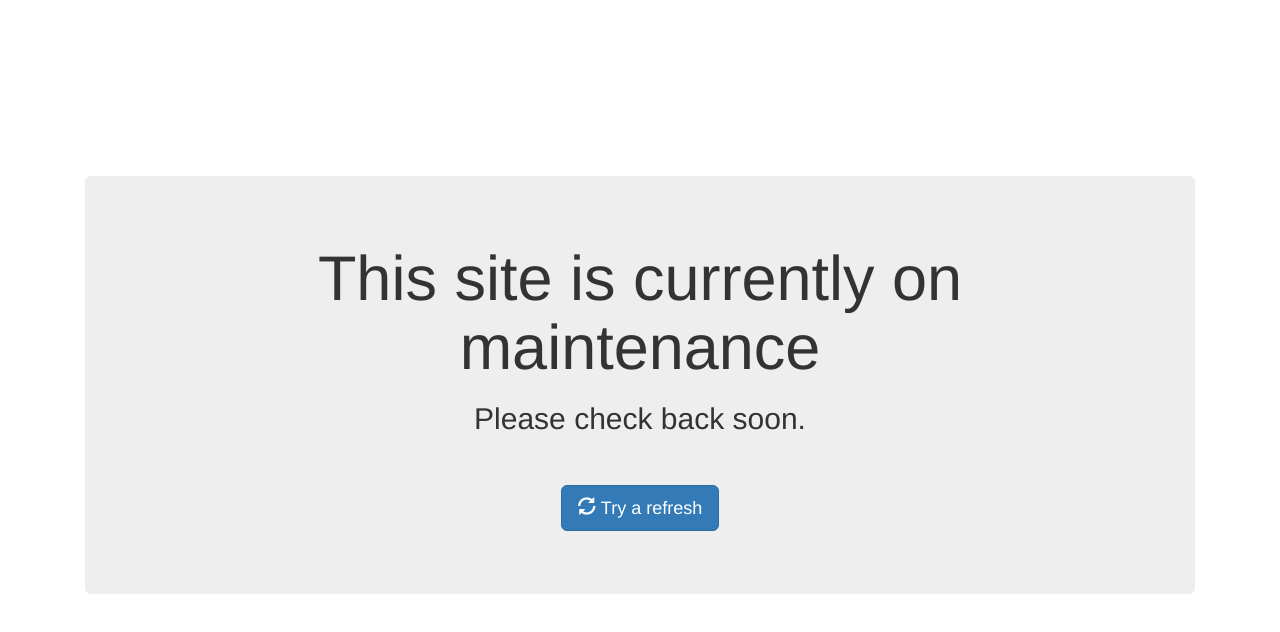
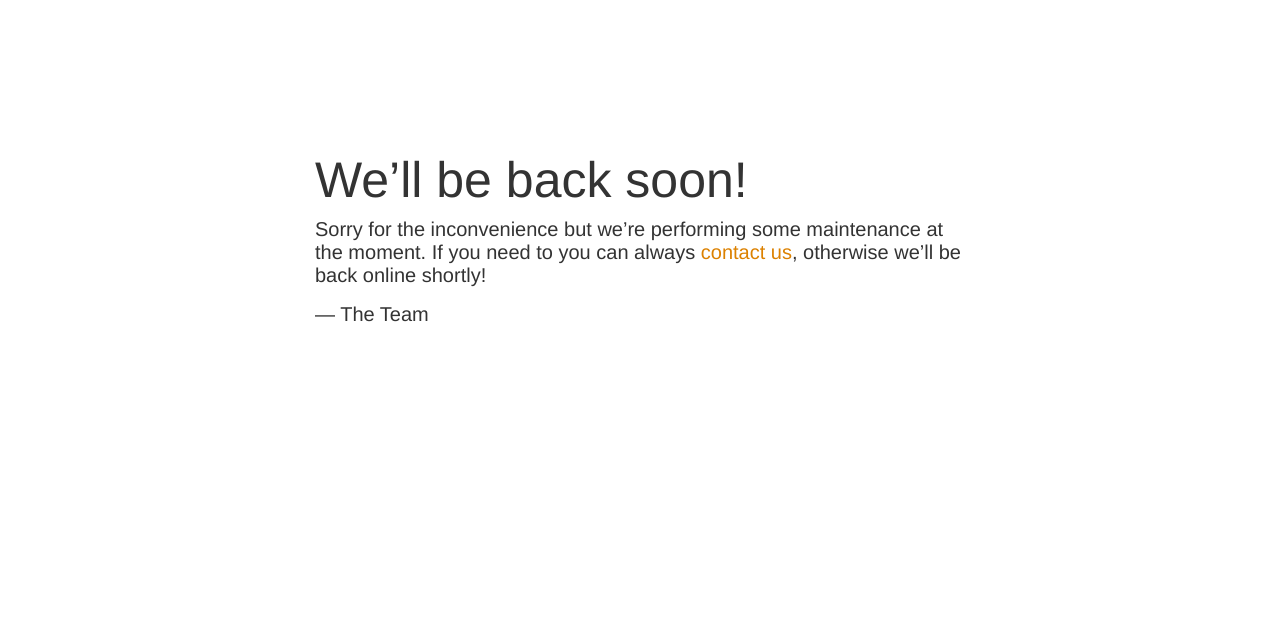
Before and after one commit to popoyorc/nginx, a plain HTML site: page src/index.html in a window 1280 px wide. Drawn offline with nearby package versions, Linux system fonts and the light colour scheme.

Commit message:
Auto-committing 'index.html'

```diff
--- a/src/index.html
+++ b/src/index.html
@@ -1,43 +1,32 @@
   <!DOCTYPE html>
-<html lang="en">
+  <html>
     <head>
-    <meta charset="UTF-8">
-    <title>Site on Maintenance</title>
-    <link rel="stylesheet" href="https://maxcdn.bootstrapcdn.com/bootstrap/3.3.7/css/bootstrap.min.css"
-          integrity="sha384-BVYiiSIFeK1dGmJRAkycuHAHRg32OmUcww7on3RYdg4Va+PmSTsz/K68vbdEjh4u" crossorigin="anonymous">
+      <link href="https://fonts.googleapis.com/icon?family=Material+Icons" rel="stylesheet">
+      <meta name="viewport" content="width=device-width, initial-scale=1.0"/>
+      <title>Site Maintenance</title>
+
+
+      <link rel="stylesheet" type="text/css" href="css/bootstrap.min.css">
+
       <style>
-        .vertical-align-center {
-            min-height: 100%;
-            min-height: 100vh;
-            display: -webkit-box;
-            display: -moz-box;
-            display: -ms-flexbox;
-            display: -webkit-flex;
-            display: flex;
-            -webkit-box-align : center;
-            -webkit-align-items : center;
-            -moz-box-align : center;
-            -ms-flex-align : center;
-            align-items : center;
-        }
+        body { text-align: center; padding: 150px; }
+        h1 { font-size: 50px; }
+        body { font: 20px Helvetica, sans-serif; color: #333; }
+        article { display: block; text-align: left; width: 650px; margin: 0 auto; }
+        a { color: #dc8100; text-decoration: none; }
+        a:hover { color: #333; text-decoration: none; }
       </style>
+
     </head>
-<body class="text-center">
+    <body>
     	<div class="container">
-    <div class="col-xs-12">
-        <div class="vertical-align-center">
-            <div class="jumbotron">
-                <h1>This site is currently on maintenance</h1>
-                <h2>Please check back soon.</h2>
-                <br><br>
-                <p>
-                    <a href="javascript:location.reload();" class="btn btn-primary btn-lg">
-                        <span class="glyphicon glyphicon-refresh"></span>&nbsp;Try a refresh
-                    </a>
-                </p>
+    	 <article>
+            <h1>We&rsquo;ll be back soon!</h1>
+            <div>
+                <p>Sorry for the inconvenience but we&rsquo;re performing some maintenance at the moment. If you need to you can always <a href="mailto:helpdesk@i.gov.ph">contact us</a>, otherwise we&rsquo;ll be back online shortly!</p>
+                <p>&mdash; The Team</p>
             </div>
-        </div>
-    </div>
+        </article>
       </div>
     </body>
   </html>
```
Lines whose indentation alone changed are shown as unchanged.
